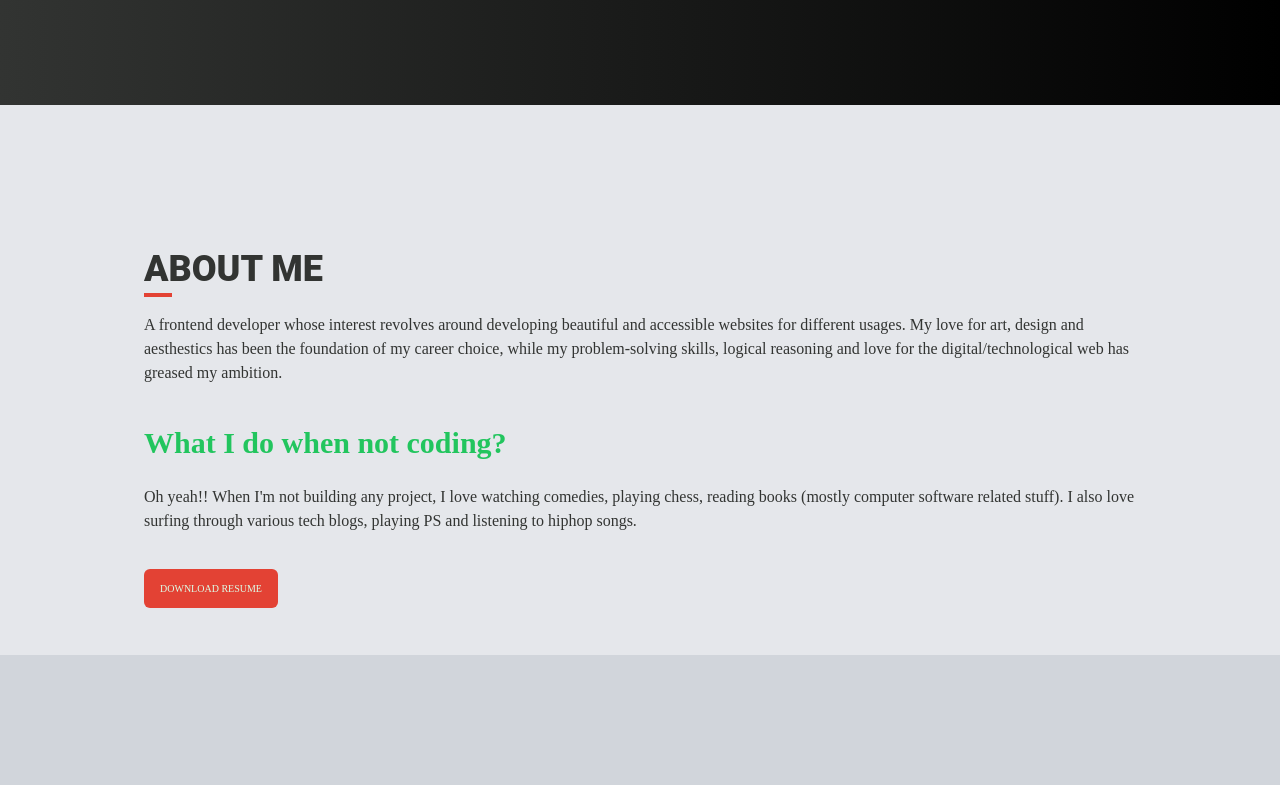
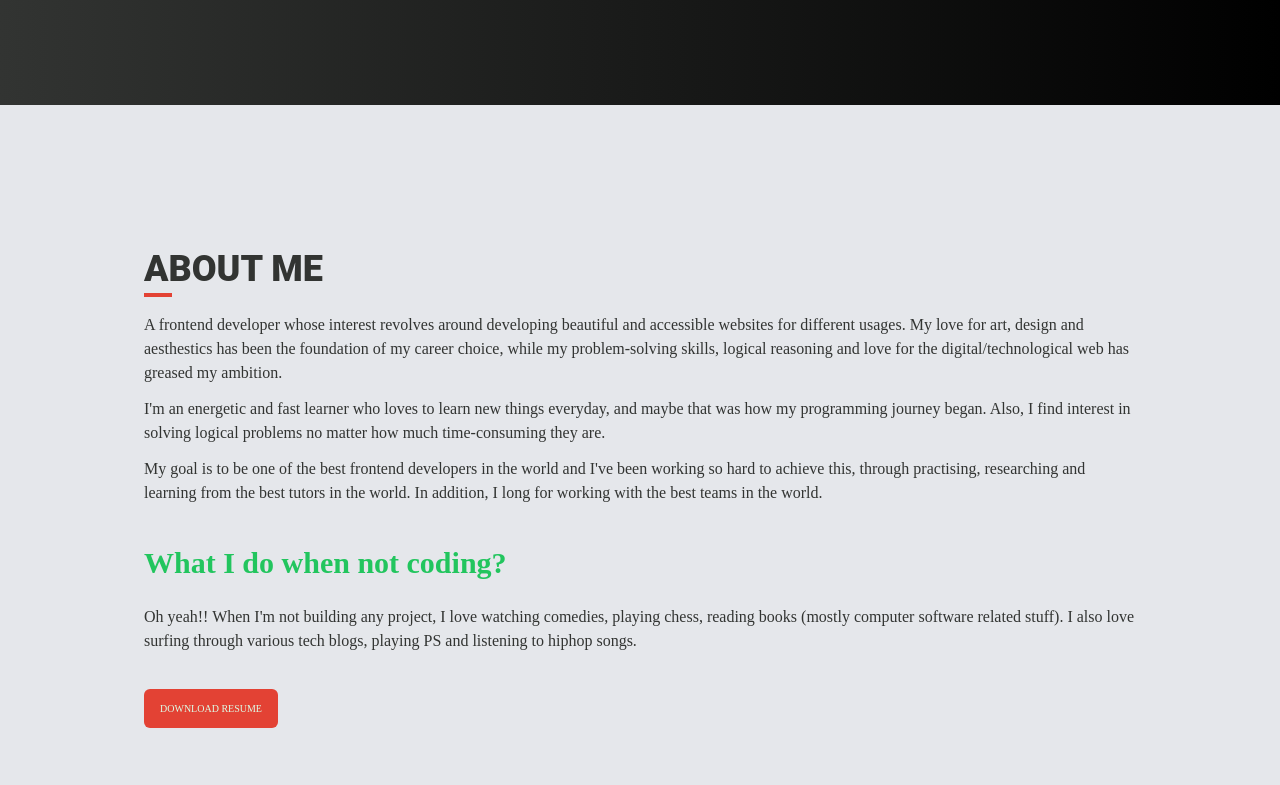
Before and after one commit to dragg54/my-portfolio-site, a React (Create React App) app: page / in a window 1280 px wide. Shown: the part 535-1320 px from the top of the page. Built offline with nearby package versions, Linux system fonts and the light colour scheme.

Commit message:
added more contents and increased height

```diff
--- a/src/components/About.tsx
+++ b/src/components/About.tsx
@@ -8,12 +8,14 @@ export const About = () => {
     AOS.refresh();
   }, []);
   return (
-    <div data-aos="fade-up" data-aos-duration="1000" className='h-[700px] bg-gray-200 w-full px-10 pt-10 font-[Poppins] sm:h-[550px] md:px-14 md:py-14 lg:p-20 xl:p-36' id="about">
+    <div data-aos="fade-up" data-aos-duration="1000" className='text-[#323432] h-[940px] bg-gray-200 w-full px-10 pt-10 font-[Poppins] sm:h-[750px] md:px-14 md:py-14 lg:p-20 xl:p-36' id="about">
         <h1 className='text-3xl font-black text-[#323432] mb-1 whitespace-nowrap flex font-[Roboto] md:text-4xl'><span className='mr-2'>ABOUT ME</span></h1>
         <div className='w-7 transform skew-x-45 h-1 bg-[#E34234] mb-4'></div>
-        <p className='text-[#323432] font-[poppins] text-sm sm:text-base' data-aos="fade-up" data-aos-duration="1000">A frontend developer whose interest revolves around developing
+        <p className='text-[#323432] font-[poppins] text-sm sm:text-base ' data-aos="fade-up" data-aos-duration="1000">A frontend developer whose interest revolves around developing
         beautiful and accessible websites for different usages. My love for art, design and aesthestics has been the foundation of my career choice, while my problem-solving skills,
         logical reasoning and love for the digital/technological web has greased my ambition.</p>
+        <p className='text-[#323432] font-[poppins] text-sm sm:text-base mt-3' data-aos="fade-up" data-aos-duration="1000">I'm an energetic and fast learner who loves to learn new things everyday, and maybe that was how my programming journey began. Also, I find interest in solving logical problems no matter how much time-consuming they are.</p>
+        <p className='text-[#323432] font-[poppins] text-sm sm:text-base mt-3' data-aos="fade-up" data-aos-duration="1000">My goal is to be one of the best frontend developers in the world and I've been working so hard to achieve this, through practising, researching and learning from the best tutors in the world. In addition, I long for working with the best teams in the world.</p>
         <h1 className='text-green-500 text-3xl mt-10 text-[poppins] font-bold'>What I do when not coding?</h1>
         <p className='text-[#323432] font-[poppins] text-sm sm:text-base mt-6' data-aos="fade-up" data-aos-duration="1000">Oh yeah!! When I'm not building any project,
         I love watching comedies, playing chess, reading books (mostly computer software related stuff). I also love surfing through various tech blogs, playing PS and listening to hiphop songs.</p>
```
